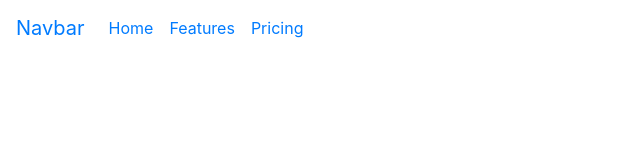
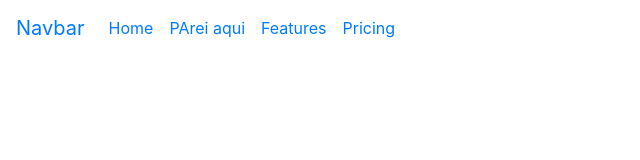
Before and after one commit to WanderleiLopes/cda2, a plain HTML site: page index.html in a window 1280 px wide. Shown: the whole page, without its empty margins (0-640 px from the left). Drawn offline with nearby package versions, Linux system fonts and the light colour scheme.

Commit message:
Link para video aula
navbar

```diff
--- a/index.html
+++ b/index.html
@@ -28,6 +28,9 @@
                    <a class="nav-link" href="#">Home <span class="sr-only">(current)</span></a>
                </li>
                <li class="nav-item">
+                  <a class="nav-link" href="https://www.youtube.com/watch?v=30CPDrvjR_A">PArei aqui</a>
+               </li>
+               <li class="nav-item">
                   <a class="nav-link" href="#">Features</a>
                </li>
                <li class="nav-item">
```
